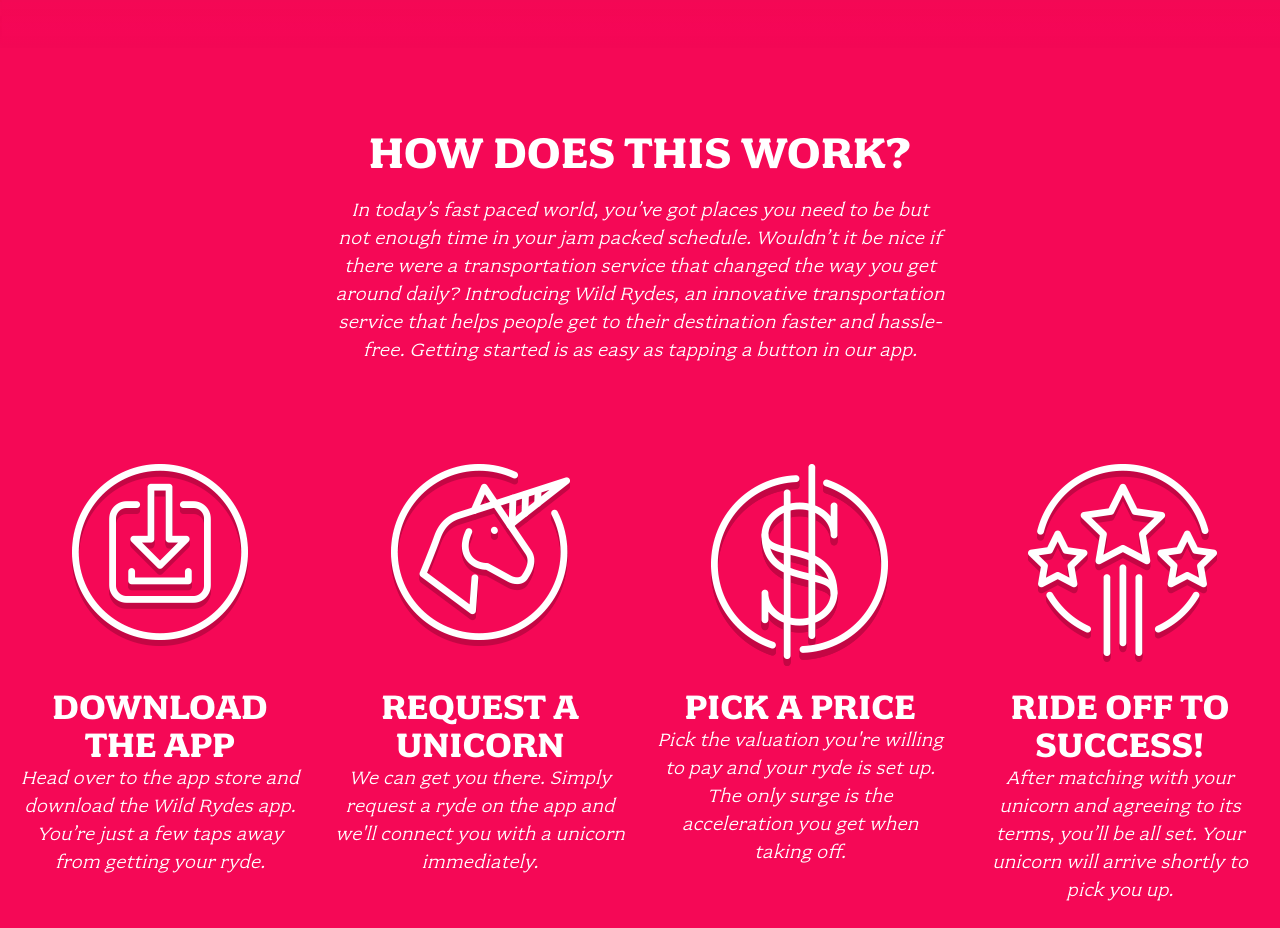
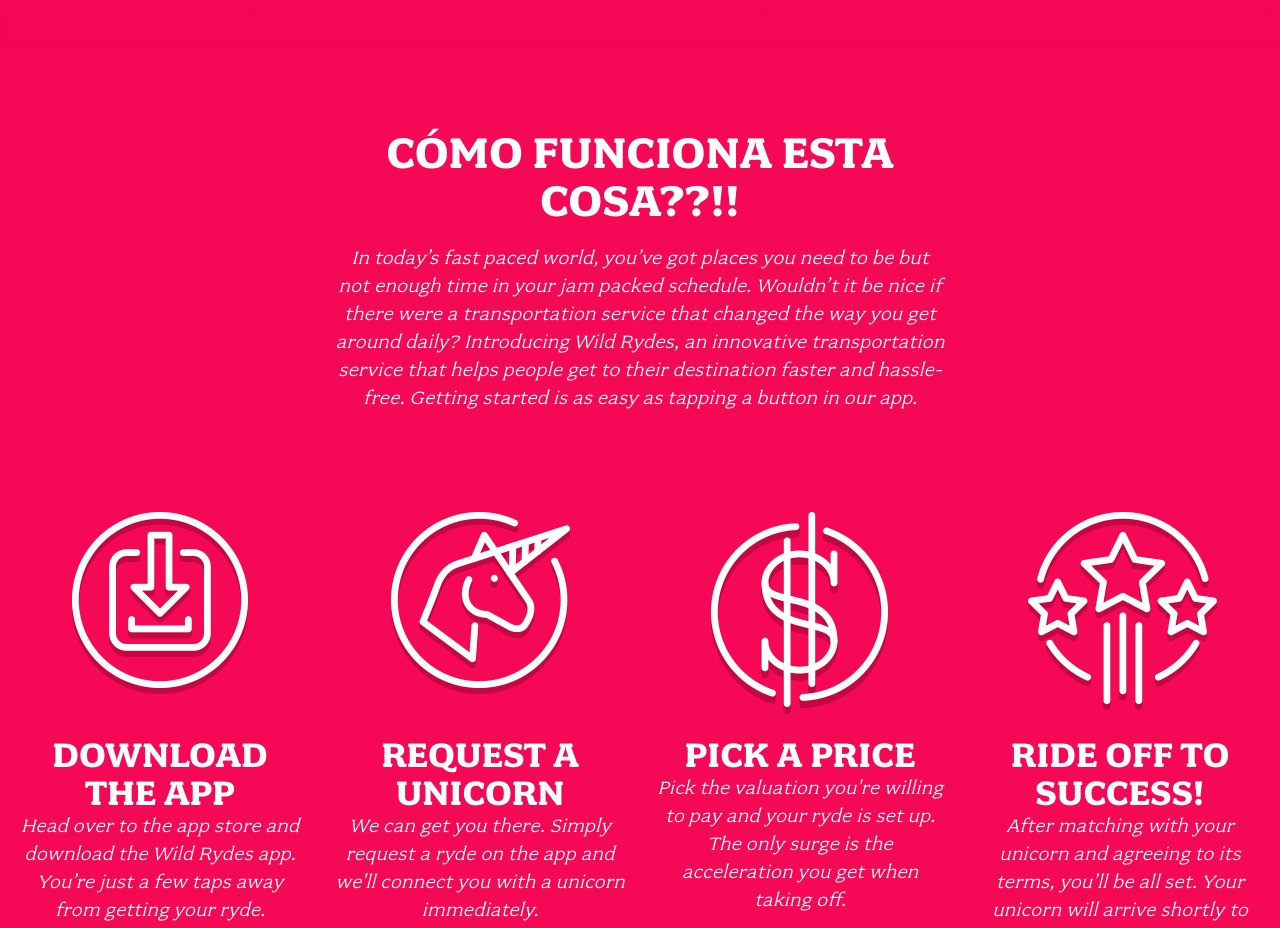
Before and after one commit to n3ss-un0/wildrydes-site, a plain HTML site: page index.html in a window 1280 px wide. Shown: the part 900-1828 px from the top of the page. Drawn offline with Linux system fonts and the light colour scheme.

Commit message:
Update index.html

```diff
--- a/index.html
+++ b/index.html
@@ -30,7 +30,7 @@
 
   <section class="home-about">
     <div class="row column large-9 xlarge-6 xxlarge-4">
-      <h2 class="section-title">How Does This Work?</h2>
+      <h2 class="section-title">Cómo funciona esta COSA??!!</h2>
       <p class="content">
         In today’s fast paced world, you’ve got places you need to be but not enough time in your jam packed schedule. Wouldn’t it be nice if there were a transportation service that changed the way you get around daily? Introducing Wild Rydes, an innovative transportation service that helps people get to their destination faster and hassle-free. Getting started is as easy as tapping a button in our app.
       </p>
```
